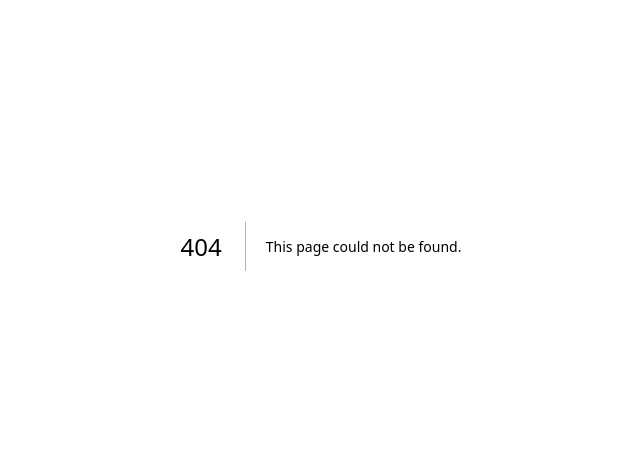
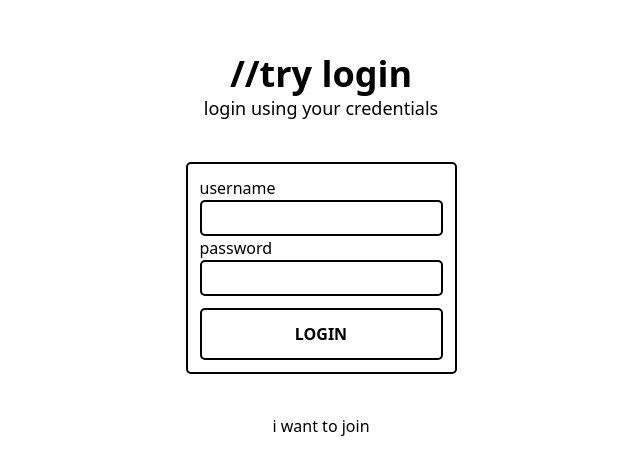
Before and after one commit to aaronjoshuaespinosa/users, a Next.js app: page /login in a window 1280 px wide. Before the commit this address had no page. Shown: the part 154-628 px from the top of the page, without its empty margins (319-959 px from the left). Built offline with nearby package versions, Linux system fonts and the light colour scheme.

Commit message:
Added pages

```diff
--- /dev/null
+++ b/pages/login.js
@@ -0,0 +1,33 @@
+import Link from "next/link";
+import { useState } from "react";
+
+const Login = () => {
+    const [username, setUsername] = useState("")
+    const handleFetch = () => {
+        console.log(username)
+    }
+
+    const handleChange = (e) => {
+        setValue(e.target.value)
+    }
+    return (
+        <>
+            <div className="w-full h-screen flex flex-col justify-center items-center gap-y-10 text-black">
+                <div className="flex flex-col items-center">
+                    <p className="font-bold text-4xl">//try login</p>
+                    <p className="text-lg">login using your credentials</p>
+                </div>
+                <form className="flex flex-col p-[12px] border-black border-[2px] rounded-[5px]">
+                    <label for="username">username</label>
+                    <input name="username" id="username" type="text" className="border-black border-[2px] rounded-[5px] p-[4px]" />
+                    <label for="password">password</label>
+                    <input name="password" id="password" type="password" className="border-black border-[2px] rounded-[5px] p-[4px]" />
+                    <button className="font-bold py-[12px] px-5 border-black border-[2px] rounded-[5px] uppercase items-center justify-center flex mt-[12px]" onClick={handleFetch}>Login</button>
+                </form>
+                <Link href="/register"><p>i want to join</p></Link>
+            </div>
+        </>
+    );
+}
+
+export default Login;
```
